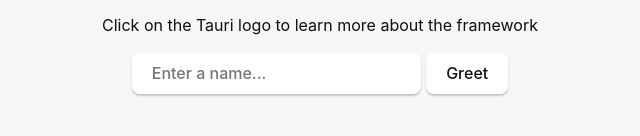
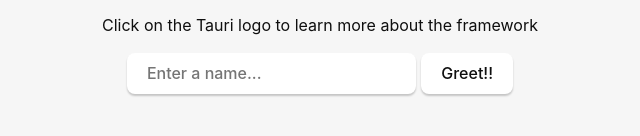
Before and after one commit to eoussama/samrr, a plain HTML site: page src/index.html in a window 1280 px wide. Shown: the part 308-444 px from the top of the page, 320-960 px from the left. Drawn offline with Linux system fonts and the light colour scheme.

Commit message:
feat: icon, #2

```diff
--- a/src/index.html
+++ b/src/index.html
@@ -32,7 +32,7 @@
 
       <form class="row" id="greet-form">
         <input id="greet-input" placeholder="Enter a name..." />
-        <button type="submit">Greet</button>
+        <button type="submit">Greet!!</button>
       </form>
 
       <p id="greet-msg"></p>
```
Also changed, not shown: assets/logo.png, src-tauri/icons/128x128.png, src-tauri/icons/128x128@2x.png, src-tauri/icons/32x32.png, src-tauri/icons/Square107x107Logo.png, src-tauri/icons/Square142x142Logo.png, src-tauri/icons/Square150x150Logo.png, src-tauri/icons/Square284x284Logo.png, src-tauri/icons/Square30x30Logo.png, src-tauri/icons/Square310x310Logo.png, src-tauri/icons/Square44x44Logo.png, src-tauri/icons/Square71x71Logo.png, src-tauri/icons/Square89x89Logo.png, src-tauri/icons/StoreLogo.png, 2 more files, 1 other file.
